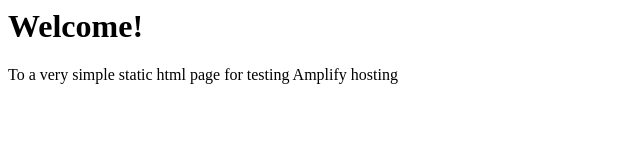
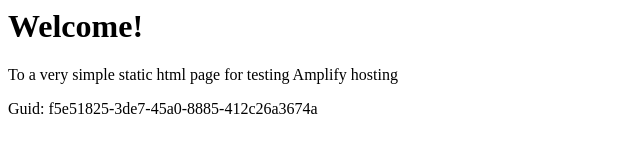
Before and after one commit to aws-aemilia-iad/Github-PR-Commit-Integration-Test-DoNotTouch-v1-gamma-us-east-1, a website: page src/index.html in a window 1280 px wide. Shown: the whole page, without its empty margins (0-640 px from the left). Drawn offline with Linux system fonts and the light colour scheme.

Commit message:
commit from integ tests

```diff
--- a/src/index.html
+++ b/src/index.html
@@ -1,3 +1,5 @@
+
+
 <html lang="en">
 
 <head>
@@ -10,6 +12,6 @@
 <body>
     <h1>Welcome!</h1>
     <p>To a very simple static html page for testing Amplify hosting</p>
-</body>
+    <p>Guid: f5e51825-3de7-45a0-8885-412c26a3674a</p></body>
 
 </html>
```
